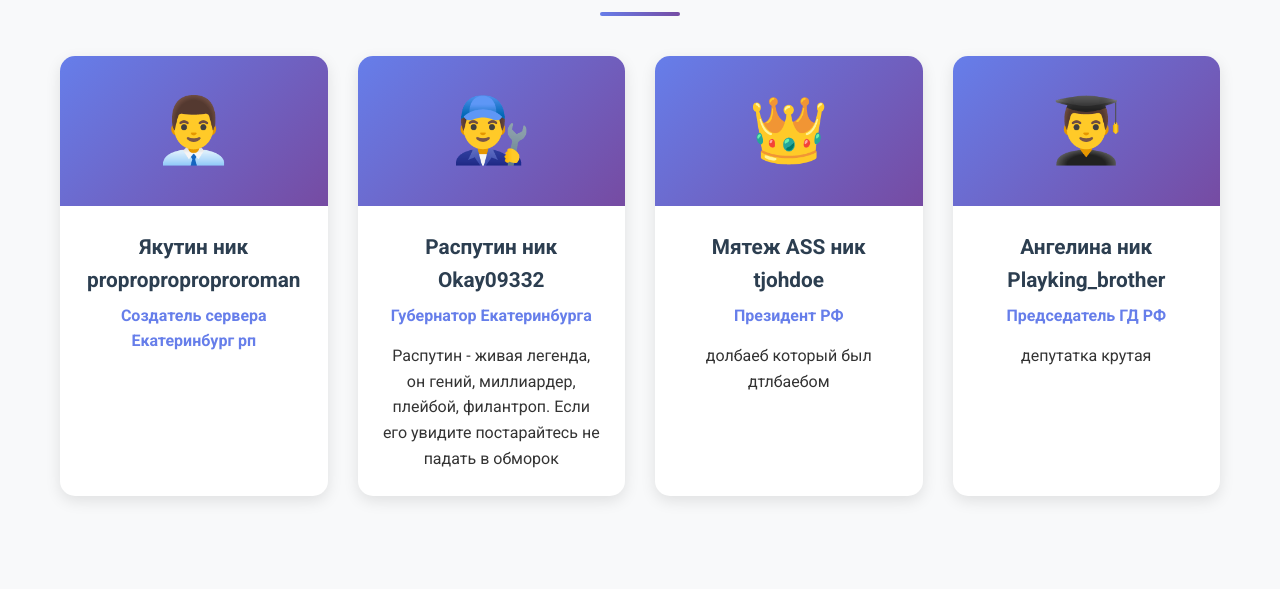
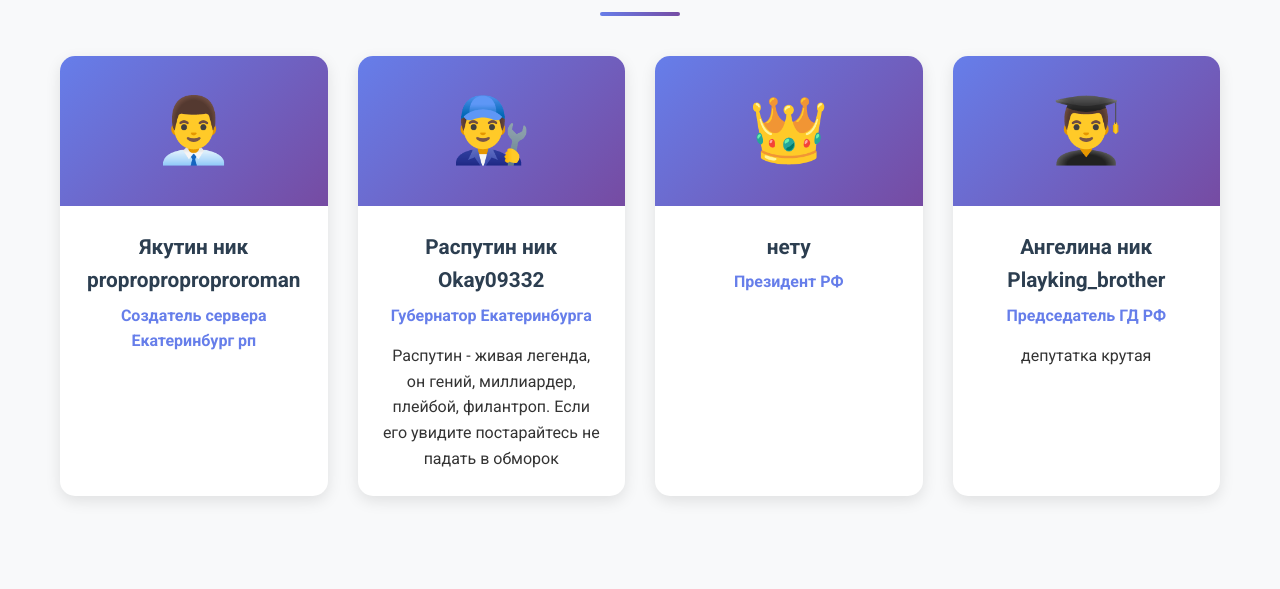
Before and after one commit to denis333rus/ECBRP, a Flask app: page /history in a window 1280 px wide. Shown: the part 3253-3842 px from the top of the page. Run offline with Flask 3, Linux system fonts and the light colour scheme.

Commit message:
Update history.html

```diff
--- a/templates/history.html
+++ b/templates/history.html
@@ -157,9 +157,9 @@
                             <div class="image-placeholder">👑</div>
                         </div>
                         <div class="figure-content">
-                            <h3>Мятеж ASS ник tjohdoe</h3>
+                            <h3>нету</h3>
                             <p class="figure-role">Президент РФ</p>
-                            <p>долбаеб который был дтлбаебом</p>
+                            </p>
                         </div>
                     </div>
 
```
